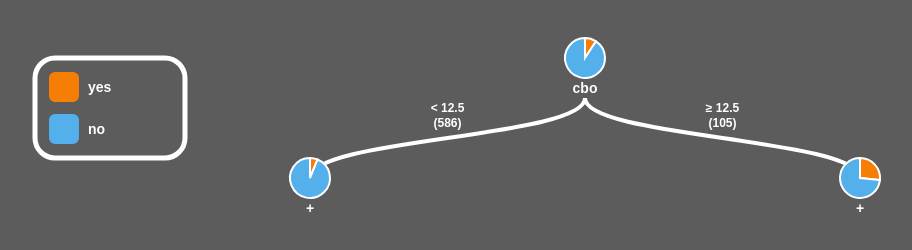
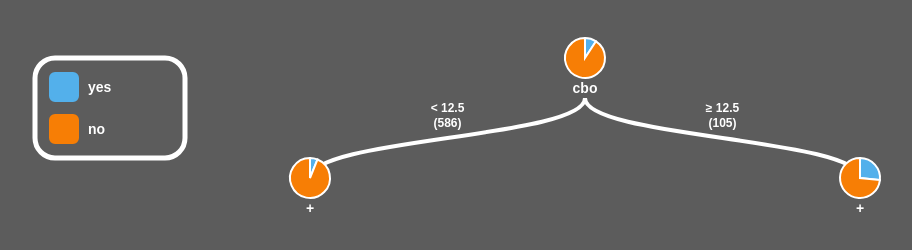
Before and after one commit to paulobruno/PieTree, a plain HTML site: page ClassificationTree/index.html in a window 1280 px wide. Shown: the whole page, without its empty margins (23-935 px from the left). Drawn offline with Linux system fonts and the light colour scheme.

Commit message:
Change "yes" color to blue and "no" color to orange
It's more common to see cold colors (like blue) as positive and warm
colors (like orange) as negative.

```diff
--- a/ClassificationTree/index.html
+++ b/ClassificationTree/index.html
@@ -2,6 +2,7 @@
 <html>
 <head>
 <meta charset="utf-8">
+<meta name="author" content="Paulo Bruno de Sousa Serafim, Fortaleza, Brazil">
 
 <style>
 .node {
@@ -1890,6 +1891,7 @@ rect {
         "i": 0
     }
 
+    // Paulo Bruno de Sousa Serafim, Fortaleza, 2016
 
     var backgroundColor = d3.select("body")
         .attr("bgcolor", "#5C5C5C");
@@ -1904,7 +1906,7 @@ rect {
 
     // pie variables
     var color = d3.scale.ordinal()
-        .range(["#f77e05", "#53b0eb"]);
+        .range(["#53b0eb", "#f77e05"]);
 
     var arc = d3.svg.arc()
         .outerRadius(function(d, i) {
@@ -1920,10 +1922,11 @@ rect {
 
     var diagonal = d3.svg.diagonal()
         .source(function(d) {
-            return {x: d.source.x, y: d.source.y + 40}; // espaçamento depois do nome
+            // spacing after the name
+            return {x: d.source.x, y: d.source.y + 40};
         })
+        // swap x and y to changle horizontal/vertical orientation
         .projection(function(d) { return [d.x, d.y]; });
-        // mudar orientacao da arvore, trocar x e y se quiser mudar para horizontal / vertical
 
     var svg = d3.select("body")
       .append("svg")
@@ -1979,10 +1982,11 @@ rect {
               .append("g")
                 .attr("class", "node")
                 .attr("transform", function(d) {
+                    // change the position of the node here
+                    // swap x and y to changle horizontal/vertical orientation
                     return "translate(" + source.x0 + "," + source.y0 + ")";
                 })
                 .on("click", click);
-                // alterar aqui posição do no, trocar x e y se quiser mudar para horizontal / vertical)
 
 /*            nodeEnter.append("circle")
                 .attr("r", 10)
@@ -2061,14 +2065,14 @@ rect {
                 .style("fill-opacity", 1e-6);
 */
 
-            // arestas
+            // edges
 
             var link = svg.selectAll("path.link")
                 .data(links, function(d) { return d.target.id; });
 
             link.enter().insert("path", "g")
                 .attr("class", "link")
-                // para onde as arestas vao surgindo
+                // from where the edges come
                 .attr("d", function(d) {
                     var o = {x: source.x0, y: source.y0};
                     return diagonal({source: o, target: o});
@@ -2081,7 +2085,7 @@ rect {
 
             link.exit().transition()
                 .duration(duration)
-                // para onde as arestas vao sumindo
+                // to where the edges go
                 .attr("d", function(d) {
                     var o = {x: source.x, y: source.y};
                     return diagonal({source: o, target: o});
@@ -2092,7 +2096,7 @@ rect {
                 .on("mouseout", pathTip.hide);
 */
 
-            // label das arestas
+            // edge labels
 
             var linkText = svg.selectAll("g.link")
                 .data(links, function(d) { return d.target.id; });
@@ -2108,7 +2112,8 @@ rect {
                 .attr("transform", "translate(0,-10)")
                 .style("font-weight", "bold")
                 .text(function(d, i) {
-                    // se o filho for par, ou seja, esta na esquerda, eh < (unicode 003C) senao eh >= (unicode 2265)
+                    // if the child is even, that is, is in on the left, < (unicode 003C)
+                    // else, >= (unicode 2265)
                     return ((i % 2) == 0 ? "\u003c" : "\u2265") + " " + d.source.cutPoint;
                 });
 
@@ -2117,7 +2122,6 @@ rect {
                 .attr("transform", "translate(0,5)")
                 .style("font-weight", "bold")
                 .text(function(d, i) {
-                    // se o filho for par, ou seja, esta na esquerda, eh < (unicode 003C) senao eh >= (unicode 2265)
                     return "(" + d.target.numOfExamples + ")";
                 });
 
@@ -2170,7 +2174,7 @@ rect {
 
     var spacingBetweenRect = innerRectSize + spanY;
 
-    var numOfRects = color.length + 1; // metodo length retorna 1 a menos
+    var numOfRects = color.length + 1; // length method returns one less
     var outerRectWidth = (2 * innerRectSpacingY) + (numOfRects * innerRectSize) + ((numOfRects-1) * spanY);
 
     // legend outer rect
```
Also changed, not shown: 1 other file.
